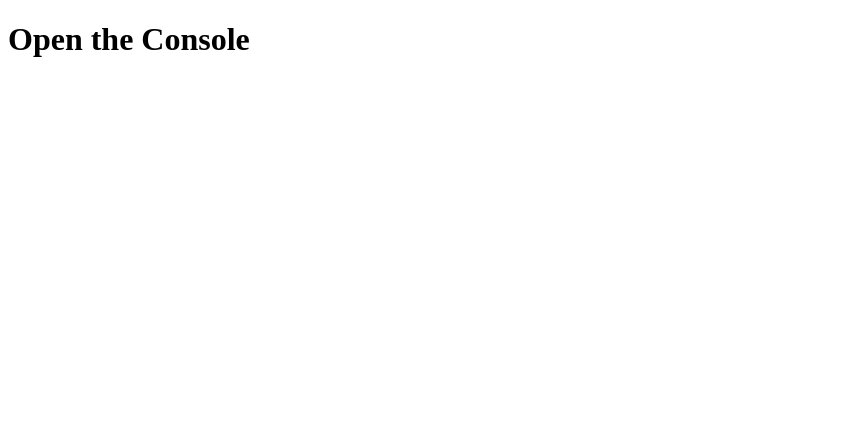
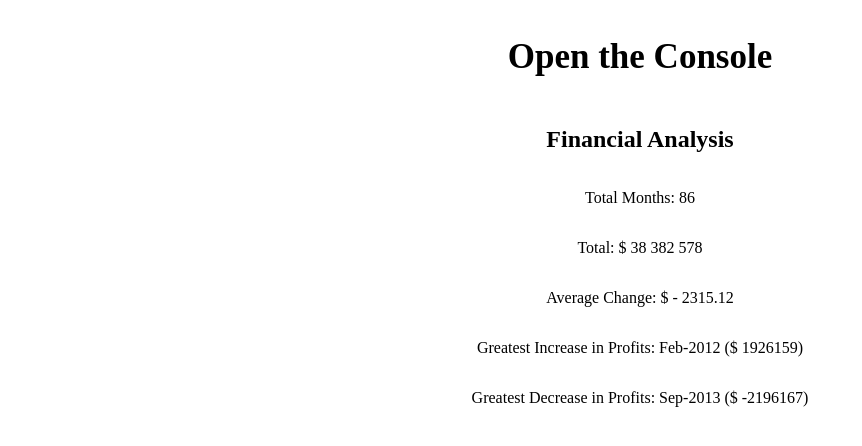
Before and after one commit to whydidIchoosephysics/Console-Finances, a plain HTML site: page index.html in a window 1280 px wide. Shown: the whole page, without its empty margins (0-862 px from the left). Drawn offline with Linux system fonts and the light colour scheme.

Commit message:
Created CSS file and added centered elements with FlexBox

```diff
--- a/index.html
+++ b/index.html
@@ -6,15 +6,32 @@
   <meta http-equiv="X-UA-Compatible" content="IE=edge">
   <meta name="viewport" content="width=device-width, initial-scale=1.0">
   <title>M4 Challenge</title>
+
+  <link rel="stylesheet" href="style.css">
 </head>
 
 <body>
 
-  <h1>Open the Console</h1>
+
 
   <script src="index.js"></script>
   <script src="calculation.js"></script>
 
+  <section class="flex-container">
+    <h1>Open the Console</h1>
+    <h2>
+      Financial Analysis
+    </h2>
+
+    <p>Total Months: 86</p>
+
+    <p>Total: $ 38 382 578</p>
+    <p>Average  Change: $ - 2315.12</p>
+    <p>Greatest Increase in Profits: Feb-2012 ($ 1926159)</p>
+    <p>Greatest Decrease in Profits: Sep-2013 ($ -2196167)</p>
+
+  </section>
+
 </body>
 
 </html>
--- /dev/null
+++ b/style.css
@@ -0,0 +1,10 @@
+.flex-container {
+    display: flex;
+    flex-direction: column;
+    justify-content: center;
+    align-items: center;
+}
+
+h1 {
+    font-size: 35px;
+}
```
Also changed, not shown: calculation.js (line endings or trailing spaces), 1 other file.
